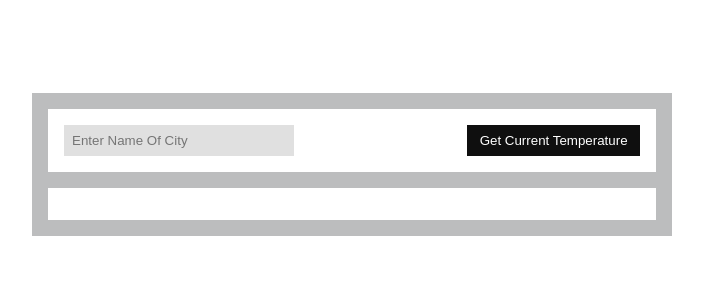
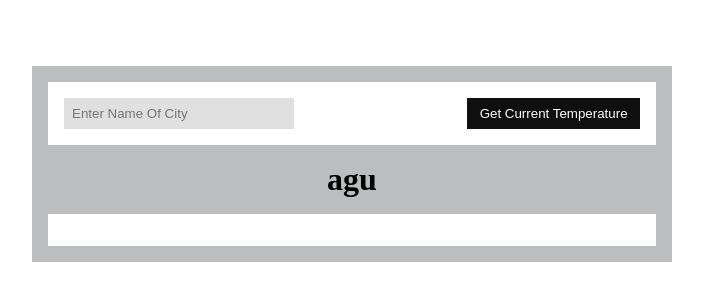
Before and after one commit to MagnusJnr/Version-Control, a plain HTML site: page index.html in a window 1280 px wide. Shown: the part 116-416 px from the top of the page, without its empty margins (288-991 px from the left). Drawn offline with Linux system fonts and the light colour scheme.

Commit message:
second commit

```diff
--- a/index.html
+++ b/index.html
@@ -15,6 +15,8 @@
 
             <button type="submit">Get Current Temperature</button>
         </form>
+
+        <h1>agu</h1>
 
         <div class="display-body" id="display-body">
             <!-- <div class="city-name">
```
